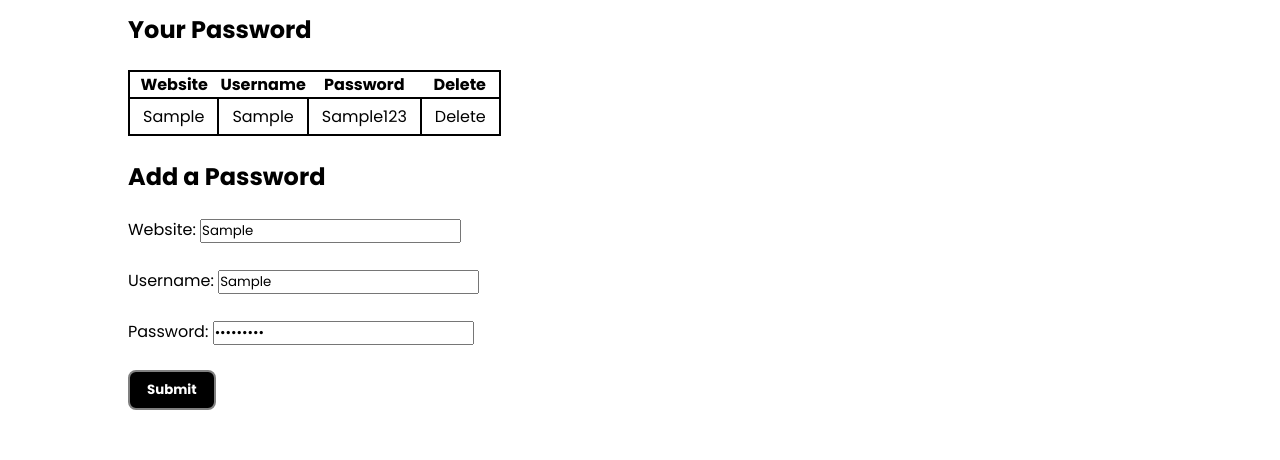
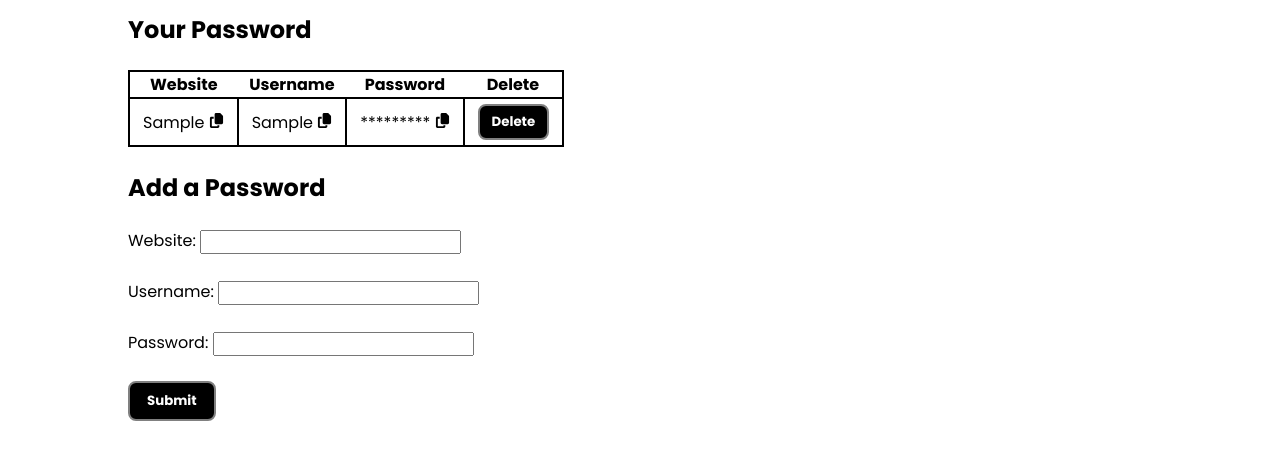
Before and after one commit to VinayMalyala/PassX, a plain HTML site: page index.html in a window 1280 px wide. Both pictures are taken after typing "Sample", "Sample", "Sample123" into the empty fields and a click on the button "Submit". Shown: the part 136-596 px from the top of the page. Drawn offline with Linux system fonts and the light colour scheme.

Commit message:
added main section

```diff
--- a/index.html
+++ b/index.html
@@ -26,7 +26,7 @@
         <div class="container">
             <h1>PassX - Password Manager</h1>
             <h2>Your Password</h2>
-
+            <p style="margin: 0 0 10px 0; color: darkgreen;" id="alert">Copied! <i class="fa-solid fa-circle-check"></i></p>
 
             <table>
                 <tr>
--- a/script.js
+++ b/script.js
@@ -1,9 +1,44 @@
+function maskPassword(pass){
+    let str = ""
+    for (let index = 0; index < pass.length; index++){
+        str += "*";
+    }
+    return str
+}
+
+function copyText(txt){
+    navigator.clipboard.writeText(txt).then(
+        () => {
+        // clipboard successfully set
+            document.getElementById("alert").style.display = "inline-block";
+            setTimeout(() => {
+                document.getElementById("alert").style.display = "none";
+            }, 2000);
+        }, () => {
+        // clipboard write failed
+        alert("Failed to copy");
+        },
+    );
+}
+
+
+const deletePassword = (website) => {
+    let data = localStorage.getItem("passwords");
+    let arr = JSON.parse(data);
+    arrUpdated = arr.filter((e) => {
+        return e.website != website;
+    })
+    localStorage.setItem("passwords", JSON.stringify(arrUpdated))
+    alert(`Successfully deleted ${website}'s password`);
+    showPasswords();
+}
+
 // Logic to fil the table
 const showPasswords = () => {
   let tb = document.querySelector("table");
   let data = localStorage.getItem("passwords");
 
-  if (data == null) {
+  if (data == null || JSON.parse(data).length == 0) {
     tb.innerHTML = "No Data to show";
   } else {
     tb.innerHTML = `<tr>
@@ -17,15 +52,18 @@ const showPasswords = () => {
     for (let index = 0; index < arr.length; index++) {
       const element = arr[index];
       str += `<tr>
-            <td>${element.website}</td>
-            <td>${element.username}</td>
-            <td>${element.password}</td>
-            <td>${"Delete"}</td>
+            <td>${element.website} <img onclick="copyText('${element.website}')" src="copy.svg" alt="Copy Button" width="15" height="15"> </td>
+            <td>${element.username} <img onclick="copyText('${element.username}')" src="copy.svg" alt="Copy Button" width="15" height="15"> </td>
+            <td>${maskPassword(element.password)} <img onclick="copyText('${element.password}')" src="copy.svg" alt="Copy Button" width="15" height="15"> </td>
+            <td><button class="small-button" onclick="deletePassword('${element.website}')">Delete</button></td>
         </tr>`;
     }
 
     tb.innerHTML += str;
   }
+  website.value = "";
+  username.value = "";
+  password.value = "";
 };
 
 console.log("Working");
--- a/style.css
+++ b/style.css
@@ -62,3 +62,20 @@ h1, h2, h3{
     margin: 25px 0;
     cursor: pointer;
 }
+
+.small-button{
+    color: #fff;
+    background-color: #000;
+    padding: 6px 12px;
+    font-weight: 900;
+    border: 2px solid gray;
+    border-radius: 8px;
+    cursor: pointer;
+}
+
+img{
+    cursor: pointer;
+}
+ #alert{
+    display: none;
+ }
```
Also changed, not shown: copy.svg (added).
